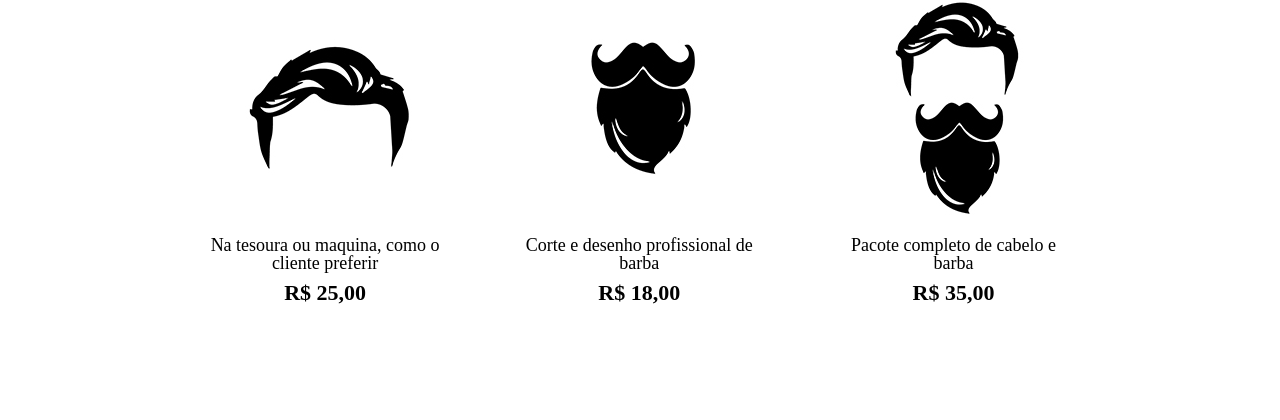
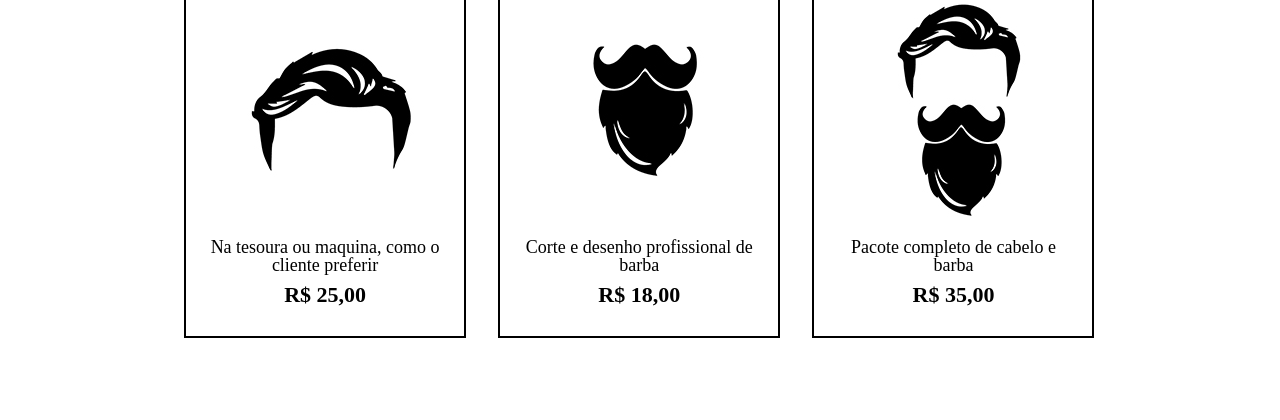
Before and after one commit to Eduarif/barbearia-alura, a plain HTML site: page Produtos.html in a window 1280 px wide. Shown: the part 380-800 px from the top of the page. Drawn offline with Linux system fonts and the light colour scheme.

Commit message:
Add files via upload

```diff
--- a/Produtos.css
+++ b/Produtos.css
@@ -39,6 +39,7 @@ nav a {
     margin: 0 1.5%;
     padding: 30px 20px;
     box-sizing: border-box;
+    border: 2px solid #000000
 }
 
 .produtos h2 {
```
